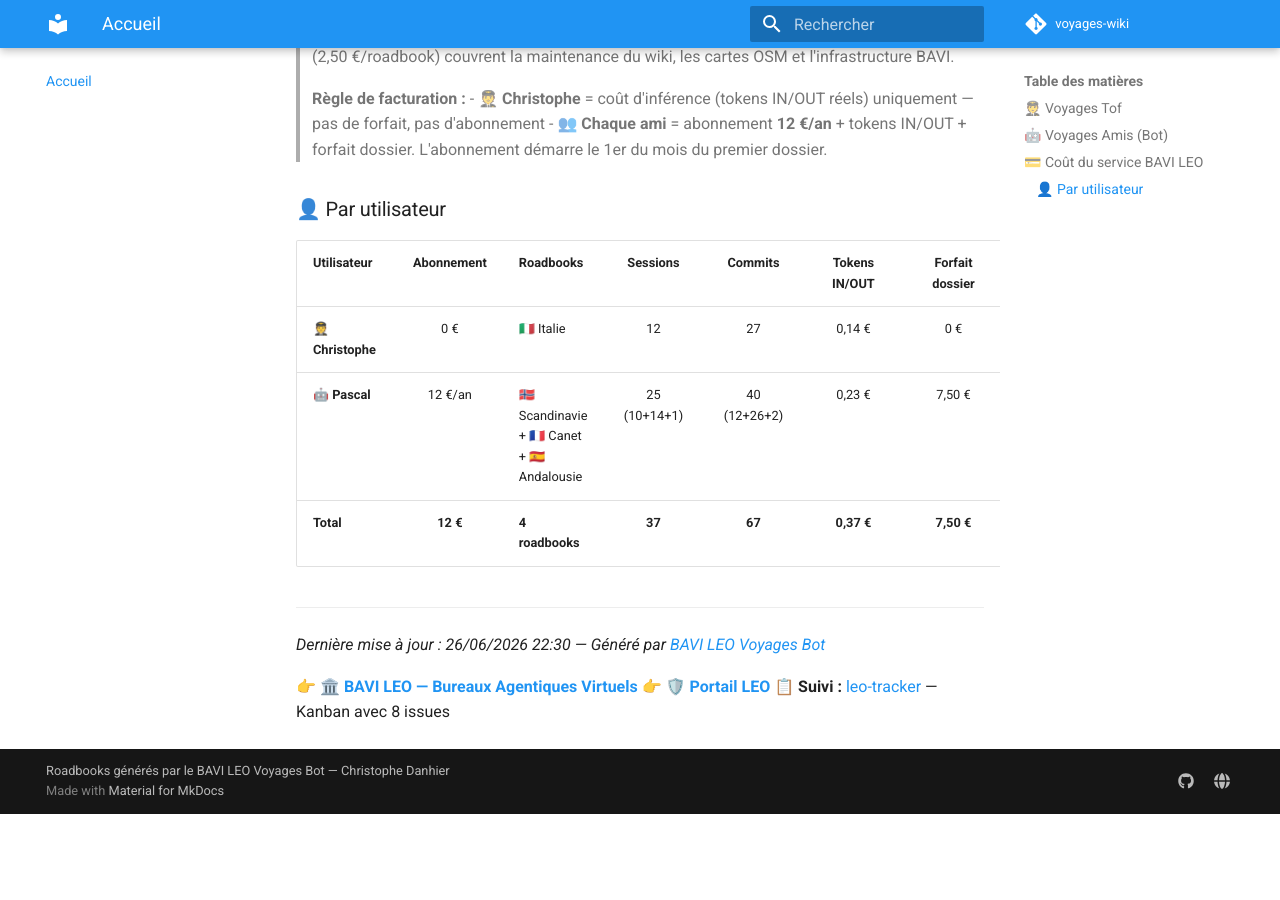
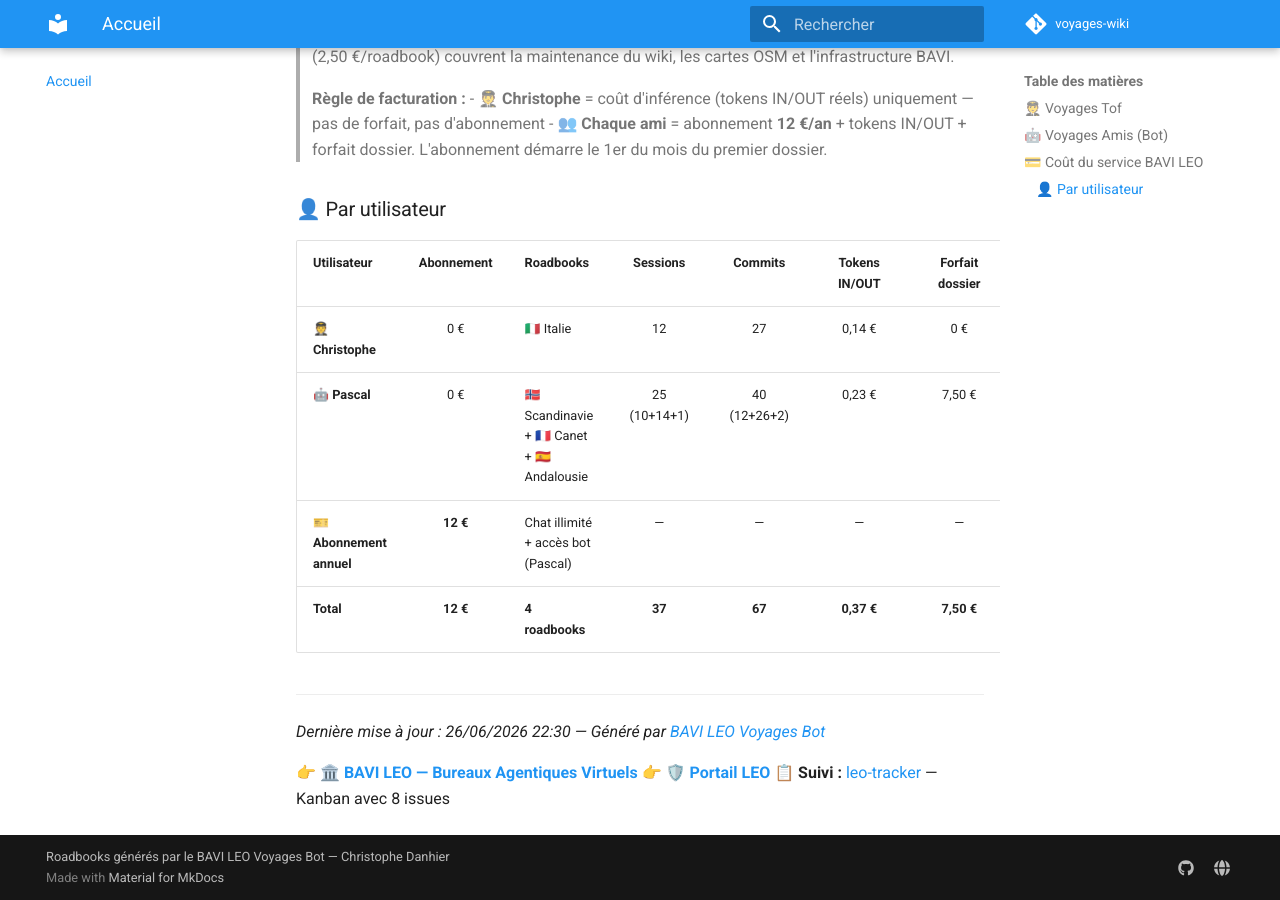
Before and after one commit to christophedanhier-hash/voyages-wiki, an MkDocs documentation site: the page built from docs/index.md, in a window 1280 px wide and 900 px high, scrolled down 1117 px. Built offline with MkDocs 1.6.1 and Material for MkDocs 9.7.7, drawn with Linux system fonts in a browser that asks for light colours; comment, search, counter and statistics services are not loaded; before the commit the page ends 1931 px from its top, so only the background shows below that.

Commit message:
📊 Ligne Abonnement annuel séparée + Total dossiers clair

```diff
--- a/docs/index.md
+++ b/docs/index.md
@@ -36,10 +36,11 @@
 
 ### 👤 Par utilisateur
 
-| Utilisateur | Abonnement | Roadbooks | Sessions | Commits | Tokens IN/OUT | Forfait dossier | Total |
-|:------------|:----------:|:----------|:--------:|:-------:|:-------------:|:---------------:|:-----:|
+| Utilisateur | Abonnement | Roadbooks | Sessions | Commits | Tokens IN/OUT | Forfait dossier | Total dossiers |
+|:------------|:----------:|:----------|:--------:|:-------:|:-------------:|:---------------:|:--------------:|
 | **🧑‍✈️ Christophe** | 0 € | 🇮🇹 Italie | 12 | 27 | 0,14 € | 0 € | **0,14 €** |
-| **🤖 Pascal** | 12 €/an | 🇳🇴 Scandinavie + 🇫🇷 Canet + 🇪🇸 Andalousie | 25 (10+14+1) | 40 (12+26+2) | 0,23 € | 7,50 € | **19,73 €** |
+| **🤖 Pascal** | 0 € | 🇳🇴 Scandinavie + 🇫🇷 Canet + 🇪🇸 Andalousie | 25 (10+14+1) | 40 (12+26+2) | 0,23 € | 7,50 € | **7,73 €** |
+| **🎫 Abonnement annuel** | **12 €** | Chat illimité + accès bot (Pascal) | — | — | — | — | **12,00 €** |
 | **Total** | **12 €** | **4 roadbooks** | **37** | **67** | **0,37 €** | **7,50 €** | **19,87 €** |
 
 ---
```
